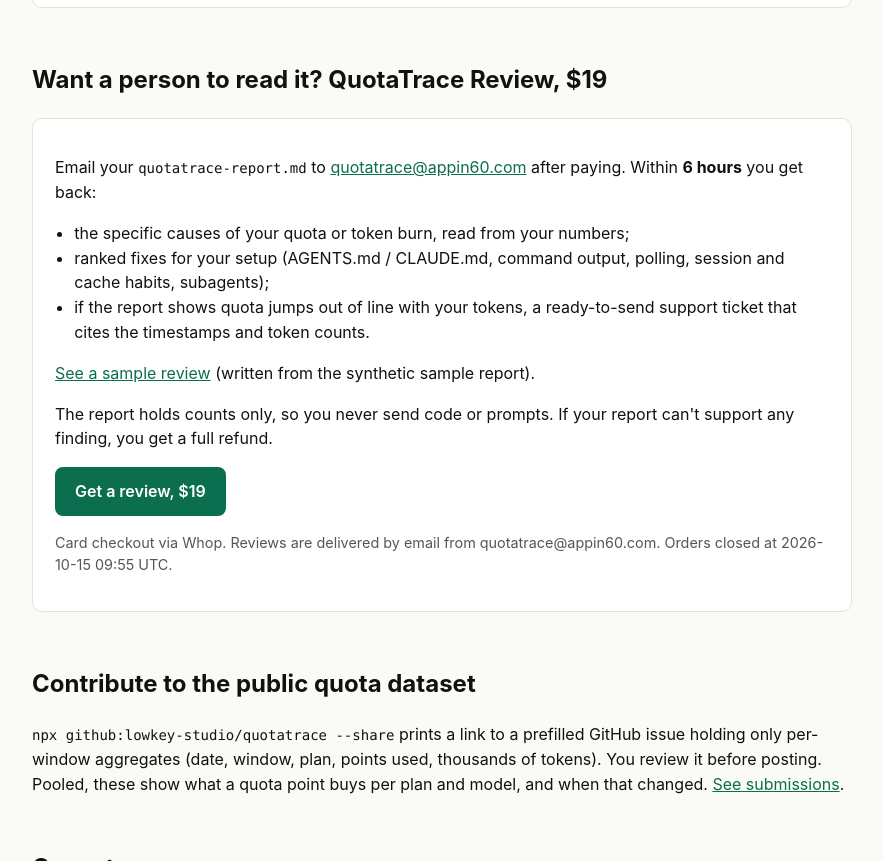
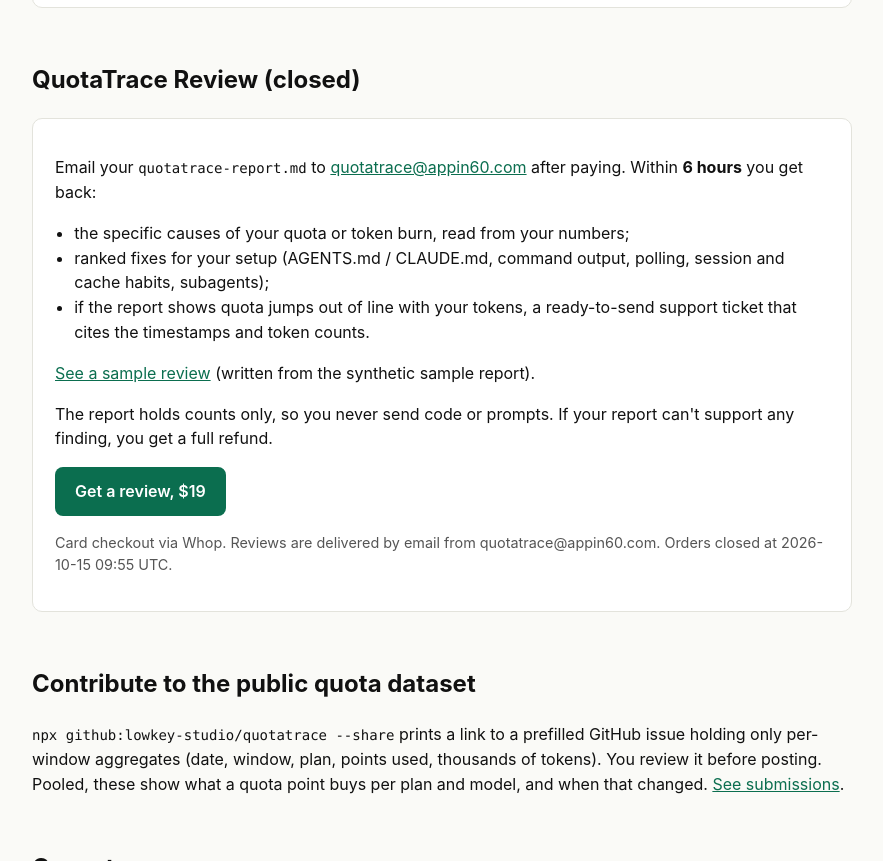
Before and after one commit to lowkey-studio/quotatrace, a website: page docs/index.html in a window 1280 px wide. Shown: the part 1456-2317 px from the top of the page, without its empty margins (198-1081 px from the left). Drawn offline with Linux system fonts and the light colour scheme.

Commit message:
index: review closed heading

```diff
--- a/docs/index.html
+++ b/docs/index.html
@@ -50,7 +50,7 @@
 <p class="small"><a href="https://github.com/lowkey-studio/quotatrace/blob/main/test/sample-report.md">Full sample report</a></p>
 </div>
 
-<h2 id="review">Want a person to read it? QuotaTrace Review, $19</h2>
+<h2 id="review">QuotaTrace Review (closed)</h2>
 <div class="card">
 <p>Email your <code>quotatrace-report.md</code> to <a href="mailto:quotatrace@appin60.com">quotatrace@appin60.com</a> after paying. Within <b>6 hours</b> you get back:</p>
 <ul>
```
